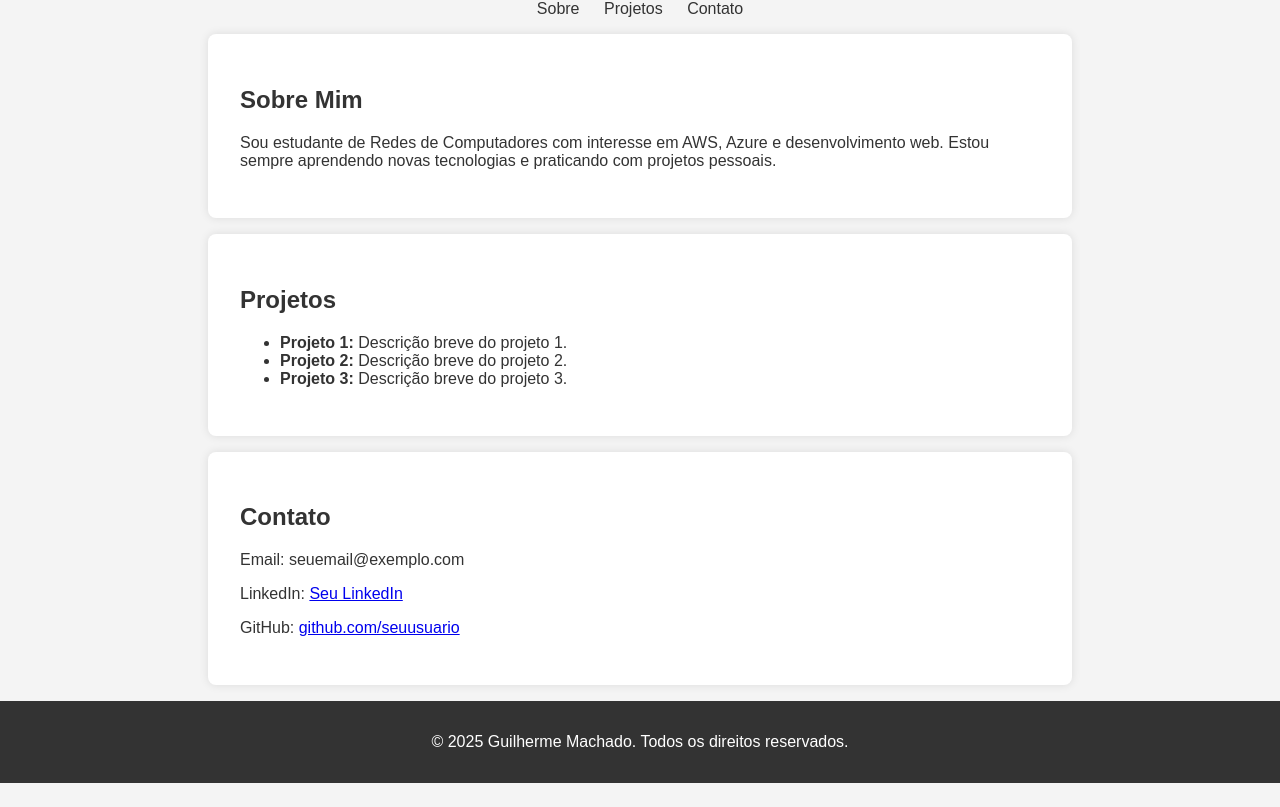
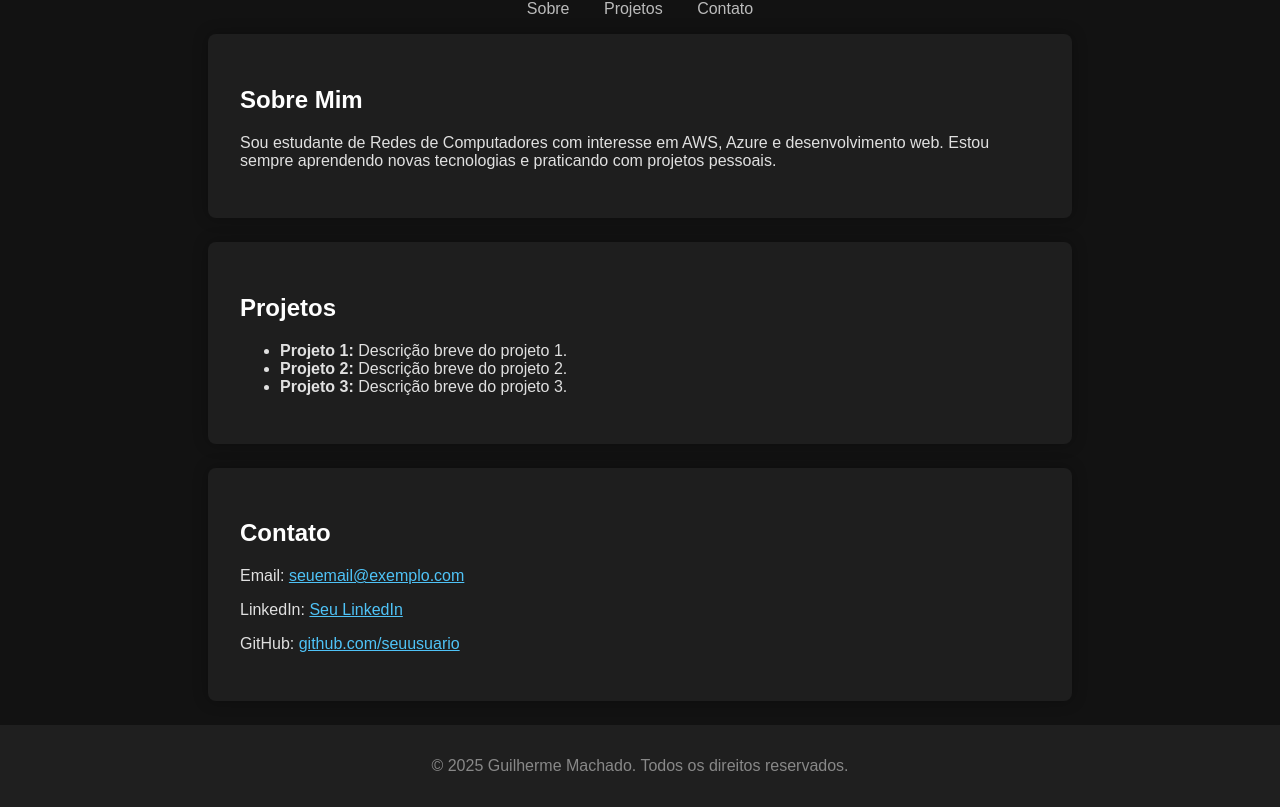
Before and after one commit to GHM-coZ/Portifolio, a plain HTML site: page index.html in a window 1280 px wide. Shown: the part 162-969 px from the top of the page. Before the commit the page ends 945 px from the top, so only its background shows below. Drawn offline with Linux system fonts and the light colour scheme.

Commit message:
<index>: modificado

```diff
--- a/index.html
+++ b/index.html
@@ -9,12 +9,12 @@
       font-family: Arial, sans-serif;
       margin: 0;
       padding: 0;
-      background: #f4f4f4;
-      color: #333;
+      background-color: #121212;
+      color: #e0e0e0;
     }
     header {
-      background: #333;
-      color: #fff;
+      background-color: #1f1f1f;
+      color: #ffffff;
       padding: 1rem;
       text-align: center;
     }
@@ -23,24 +23,37 @@
       margin: 1rem 0;
     }
     nav a {
-      margin: 0 10px;
+      margin: 0 15px;
       text-decoration: none;
-      color: #333;
+      color: #bbbbbb;
+      transition: color 0.3s;
+    }
+    nav a:hover {
+      color: #ffffff;
     }
     section {
       padding: 2rem;
       max-width: 800px;
       margin: auto;
-      background: #fff;
-      margin-bottom: 1rem;
+      background-color: #1e1e1e;
+      margin-bottom: 1.5rem;
       border-radius: 8px;
-      box-shadow: 0 0 10px rgba(0,0,0,0.1);
+      box-shadow: 0 0 15px rgba(0,0,0,0.3);
+    }
+    h1, h2 {
+      color: #ffffff;
+    }
+    a {
+      color: #4fc3f7;
+    }
+    a:hover {
+      text-decoration: underline;
     }
     footer {
       text-align: center;
       padding: 1rem;
-      background: #333;
-      color: #fff;
+      background-color: #1f1f1f;
+      color: #888888;
     }
   </style>
 </head>
@@ -73,7 +86,7 @@
 
   <section id="contato">
     <h2>Contato</h2>
-    <p>Email: seuemail@exemplo.com</p>
+    <p>Email: <a href="mailto:seuemail@exemplo.com">seuemail@exemplo.com</a></p>
     <p>LinkedIn: <a href="https://www.linkedin.com/in/seuusuario" target="_blank">Seu LinkedIn</a></p>
     <p>GitHub: <a href="https://github.com/seuusuario" target="_blank">github.com/seuusuario</a></p>
   </section>
```
